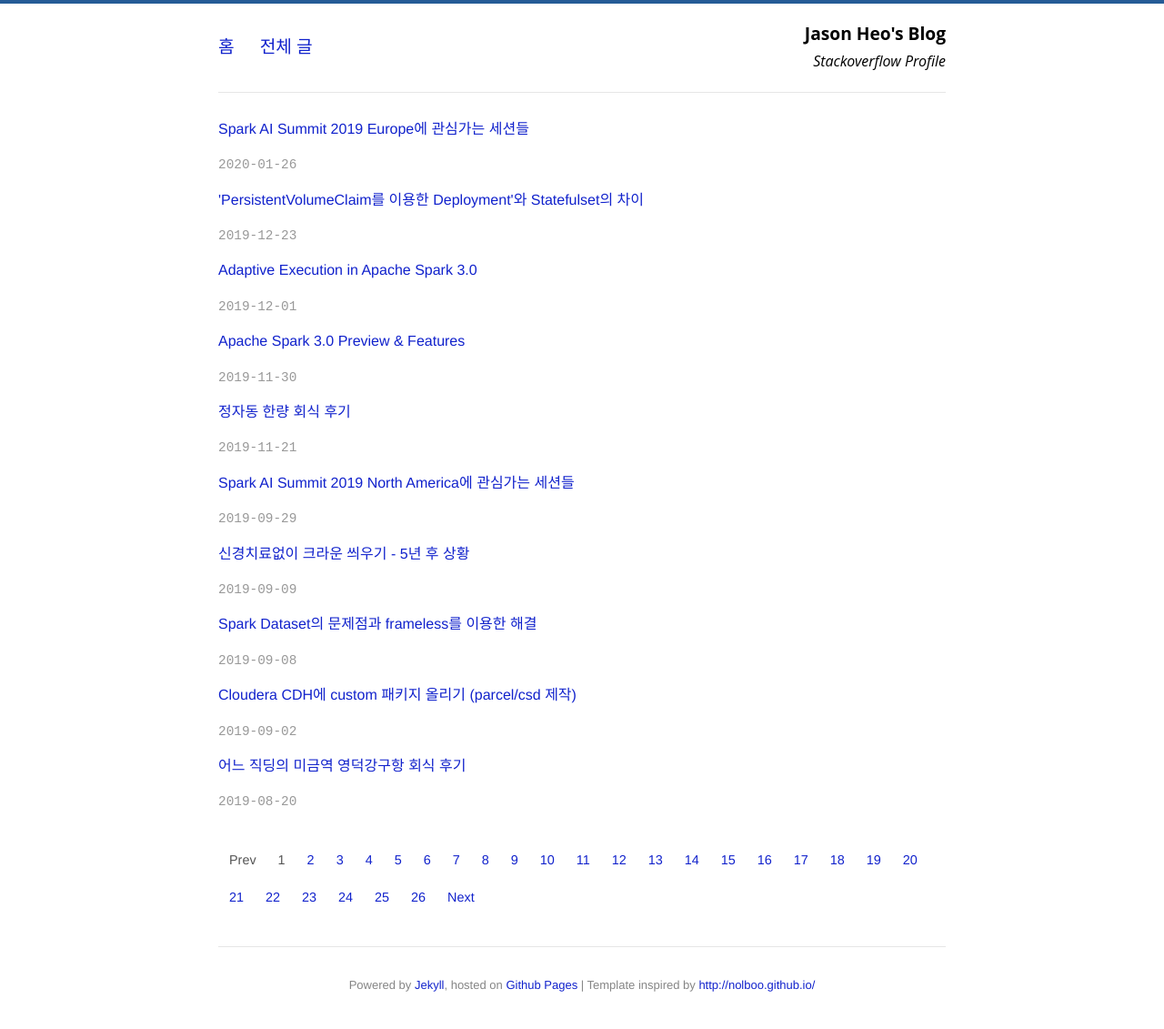
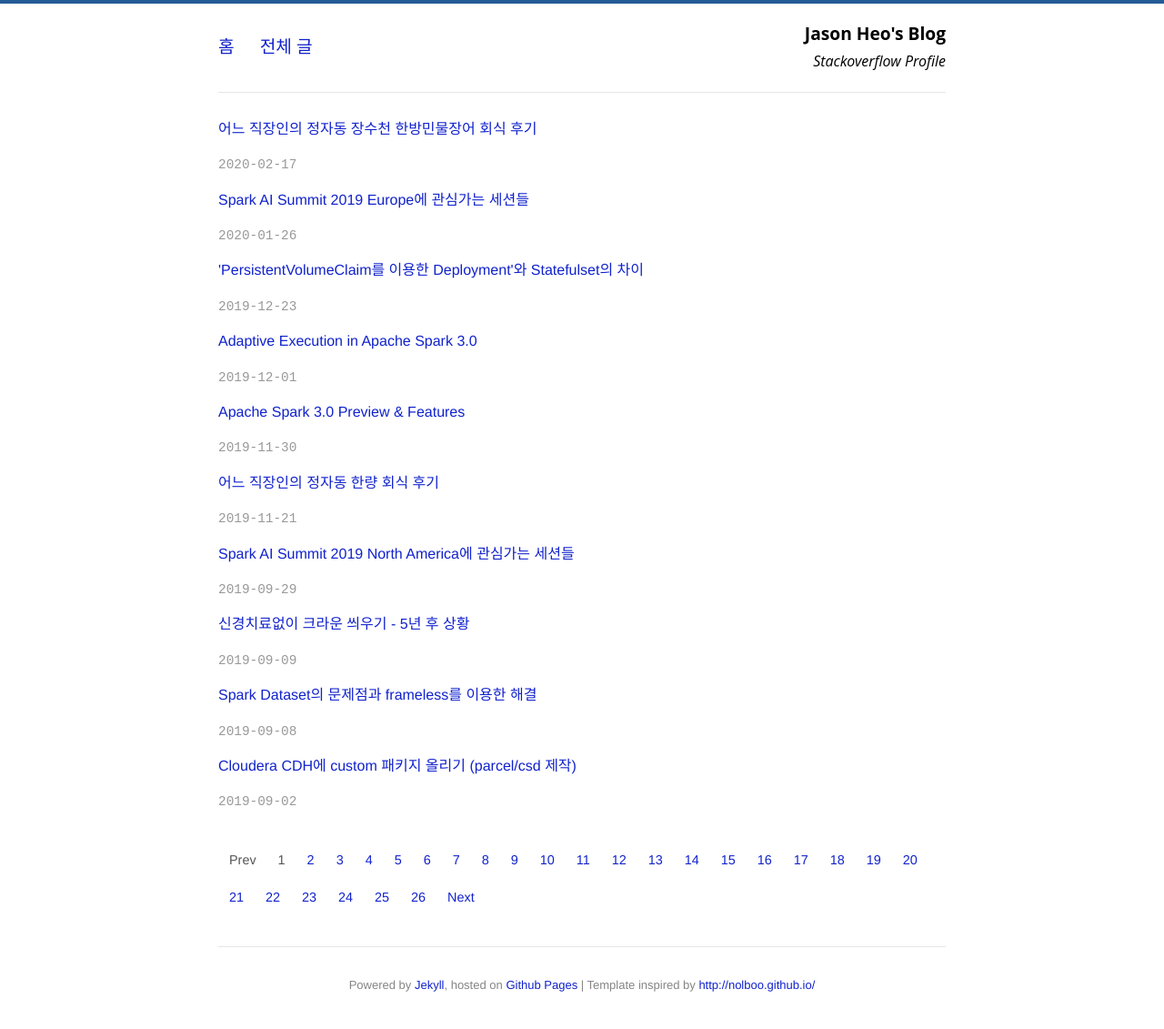
Before and after one commit to jason-heo/jason-heo.github.io, a Jekyll site: the page built from index.html, in a window 1280 px wide. Shown: the whole page at 91% size. Built offline with Jekyll 4.4.1, drawn with Linux system fonts in a browser that asks for light colours; the list of posts is cut into pages by our own code; comment, search, counter and statistics services are not loaded.

Commit message:
장어 회식 후기 추가

```diff
--- a/_posts/2019-08-20-yg-gg.md
+++ b/_posts/2019-08-20-yg-gg.md
@@ -1,6 +1,6 @@
 ---
 layout: post
-title: "어느 직딩의 미금역 영덕강구항 회식 후기"
+title: "어느 직장인의 미금역 영덕강구항 회식 후기"
 categories: "life"
 ---
 
--- a/_posts/2019-11-21-jeongja-hanyrang.md
+++ b/_posts/2019-11-21-jeongja-hanyrang.md
@@ -1,6 +1,6 @@
 ---
 layout: post
-title: "정자동 한량 회식 후기"
+title: "어느 직장인의 정자동 한량 회식 후기"
 categories: "life"
 ---
 
--- /dev/null
+++ b/_posts/2020-02-17-jeongja-jang-eo.md
@@ -0,0 +1,17 @@
+---
+layout: post
+title: "어느 직장인의 정자동 장수천 한방민물장어 회식 후기"
+categories: "life"
+---
+
+팀원분께서 AWS로 이직을 하게 되어 환송회를 하게 되었다.
+
+장소는 정자동 "장수천 한방민물장어"
+
+[daum.net의 리뷰](https://place.map.kakao.com/26796249#comment)를 보면 2019년부터 리뷰가 엄청 나빠지기 시작했다. [네이버의 리뷰](https://m.place.naver.com/restaurant/18445249/review/booking?entry=plt)는 한결 같이 좋았다.
+
+신종코로나 영향인지 손님은 적어보였다. 그런데, 손님 대비 직원들의 장어를 뒤집는 속도가 좀 느린 것 같았다. 다른 집보다 좀 느려서 장어가 좀 많이 타는 것 같았는데...
+
+이거 왠걸, 겉만 바삭하게 잘 익어서 그런지 장어의 느끼함을 하나도 느낄 수 없었다. 다른 팀원분들도 아주 맛나게 드셨음. 야채도 신선했고, 간만에 복분자 먹었는데 달달하니 좋았다. 1인분에 3.2만원이었는데 양을 생각하면 비싼 가격은 아니었음.
+
+<a href="https://imgur.com/6qpj049"><img src="https://i.imgur.com/6qpj049.jpg" title="source: imgur.com" /></a>
```
